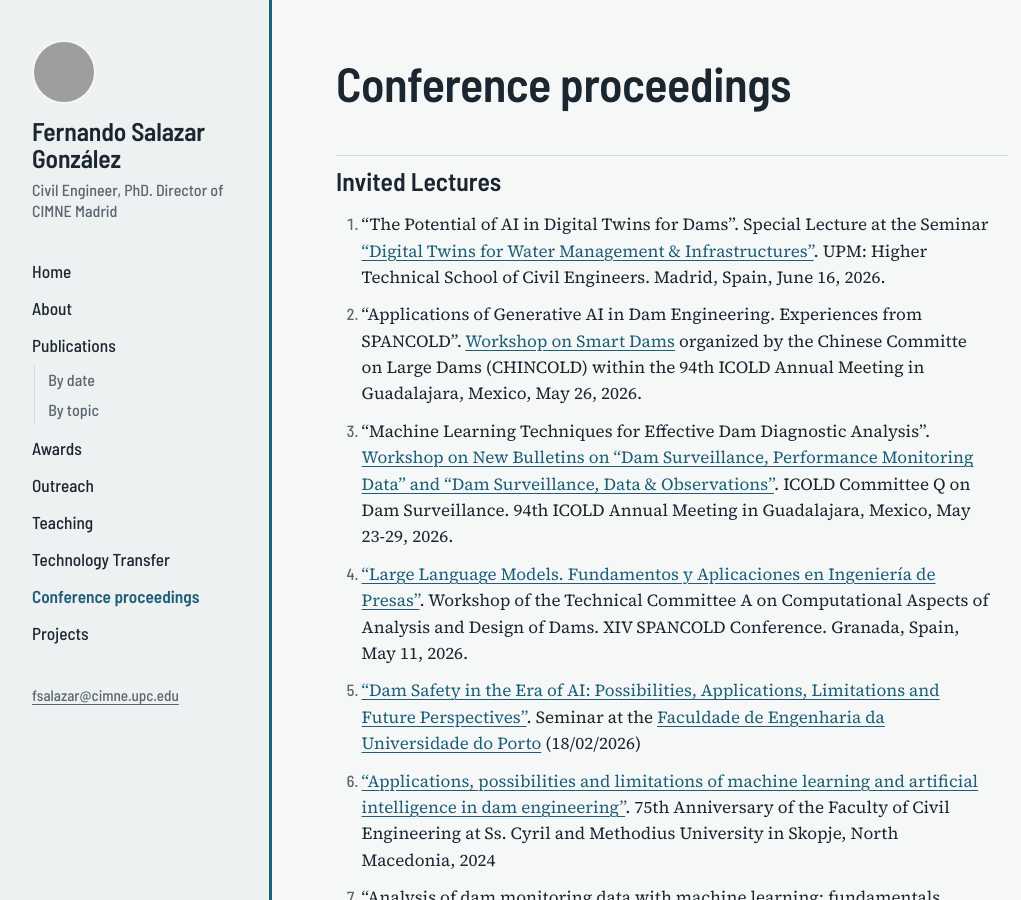
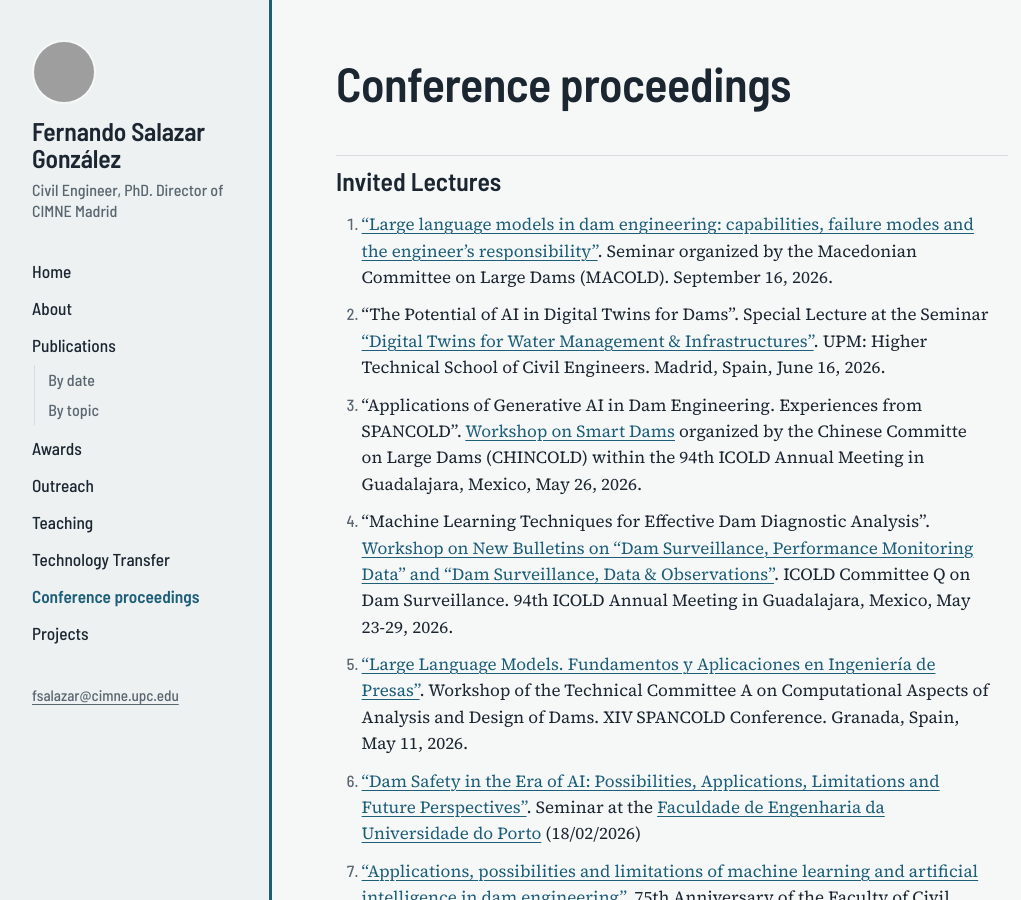
Before and after one commit to fersa/fsalazarcimne, a Jekyll site: the page built from conference-proceedings.md, in a window 1280 px wide and 900 px high. Shown: the whole window, without its empty margins (0-1021 px from the left). Built offline with Jekyll 4.4.1, drawn with Linux system fonts in a browser that asks for light colours; grey boxes are pictures that could not be loaded.

Commit message:
Add MACOLD invited lecture on LLMs in dam engineering
Co-Authored-By: Claude Opus 5.5 <noreply@anthropic.com>

```diff
--- a/conference-proceedings.md
+++ b/conference-proceedings.md
@@ -5,17 +5,18 @@ permalink: /conference-proceedings/
 ---
 ## Invited Lectures
 
-1. "The Potential of AI in Digital Twins for Dams". Special Lecture at the Seminar ["Digital Twins for Water Management & Infrastructures"](https://lnkd.in/p/esSWnEsc). UPM: Higher Technical School of Civil Engineers. Madrid, Spain, June 16, 2026.
-2. "Applications of Generative AI in Dam Engineering. Experiences from SPANCOLD". [Workshop on Smart Dams](https://lnkd.in/p/envXBhjQ) organized by the Chinese Committe on Large Dams (CHINCOLD) within the 94th ICOLD Annual Meeting in Guadalajara, Mexico, May 26, 2026.
-3. "Machine Learning Techniques for Effective Dam Diagnostic Analysis". [Workshop on New Bulletins on “Dam Surveillance, Performance Monitoring Data” and “Dam Surveillance, Data & Observations”](https://lnkd.in/p/envXBhjQ). ICOLD Committee Q on Dam Surveillance. 94th ICOLD Annual Meeting in Guadalajara, Mexico, May 23-29, 2026.
-4. ["Large Language Models. Fundamentos y Aplicaciones en Ingeniería de Presas"](https://lnkd.in/p/e8ihk6HC). Workshop of the Technical Committee A on Computational Aspects of Analysis and Design of Dams. XIV SPANCOLD Conference. Granada, Spain, May 11, 2026.
-5. ["Dam Safety in the Era of AI: Possibilities, Applications, Limitations and Future Perspectives"](https://www.linkedin.com/posts/fernando-salazar-cimne-upc_last-week-i-had-the-pleasure-of-visiting-activity-7432385243086696448-cK04). Seminar at the [Faculdade de Engenharia da Universidade do Porto](https://www.linkedin.com/company/feup/) (18/02/2026)
-6. [“Applications, possibilities and limitations of machine learning and artificial intelligence in dam engineering”](https://www.linkedin.com/posts/fernando-salazar-cimne-upc_dam-engineering-skopje-activity-7249079411113611264-4eue). 75th Anniversary of the Faculty of Civil Engineering at Ss. Cyril and Methodius University in Skopje, North Macedonia, 2024
-7. “Analysis of dam monitoring data with machine learning: fundamentals, possibilities and free-use software”. Delivered at the meeting of the Committee A of SPANCOLD during the “[Jornadas Españolas de Presas](https://www.spancold.org/event/xiii-jornadas-espanolas-de-presas/)”, Barcelona, June, 2024.
-8. “Combination of advanced numerical methods and machine learning for dam safety assessment”. 11th ICOLD European Club Symposium, Chania, Greece, October 2019
-9. “New technologies for strengthening dam safety and resilience”. Meeting of the European Club of National Committes of ICOLD. Vienna, Austria, 2018.
-10. “The role of numerical models in research and design of dam spillways”. CEDEX, Madrid, Spain, 2013.
-11. “Development of numerical methods at CIMNE for dam safety analysis”. US Bureau of Reclamation (USBR). Denver, Colorado, USA, 2010.
+1. ["Large language models in dam engineering: capabilities, failure modes and the engineer's responsibility"](https://hdl.handle.net/2117/478933). Seminar organized by the Macedonian Committee on Large Dams (MACOLD). September 16, 2026.
+2. "The Potential of AI in Digital Twins for Dams". Special Lecture at the Seminar ["Digital Twins for Water Management & Infrastructures"](https://lnkd.in/p/esSWnEsc). UPM: Higher Technical School of Civil Engineers. Madrid, Spain, June 16, 2026.
+3. "Applications of Generative AI in Dam Engineering. Experiences from SPANCOLD". [Workshop on Smart Dams](https://lnkd.in/p/envXBhjQ) organized by the Chinese Committe on Large Dams (CHINCOLD) within the 94th ICOLD Annual Meeting in Guadalajara, Mexico, May 26, 2026.
+4. "Machine Learning Techniques for Effective Dam Diagnostic Analysis". [Workshop on New Bulletins on “Dam Surveillance, Performance Monitoring Data” and “Dam Surveillance, Data & Observations”](https://lnkd.in/p/envXBhjQ). ICOLD Committee Q on Dam Surveillance. 94th ICOLD Annual Meeting in Guadalajara, Mexico, May 23-29, 2026.
+5. ["Large Language Models. Fundamentos y Aplicaciones en Ingeniería de Presas"](https://lnkd.in/p/e8ihk6HC). Workshop of the Technical Committee A on Computational Aspects of Analysis and Design of Dams. XIV SPANCOLD Conference. Granada, Spain, May 11, 2026.
+6. ["Dam Safety in the Era of AI: Possibilities, Applications, Limitations and Future Perspectives"](https://www.linkedin.com/posts/fernando-salazar-cimne-upc_last-week-i-had-the-pleasure-of-visiting-activity-7432385243086696448-cK04). Seminar at the [Faculdade de Engenharia da Universidade do Porto](https://www.linkedin.com/company/feup/) (18/02/2026)
+7. [“Applications, possibilities and limitations of machine learning and artificial intelligence in dam engineering”](https://www.linkedin.com/posts/fernando-salazar-cimne-upc_dam-engineering-skopje-activity-7249079411113611264-4eue). 75th Anniversary of the Faculty of Civil Engineering at Ss. Cyril and Methodius University in Skopje, North Macedonia, 2024
+8. “Analysis of dam monitoring data with machine learning: fundamentals, possibilities and free-use software”. Delivered at the meeting of the Committee A of SPANCOLD during the “[Jornadas Españolas de Presas](https://www.spancold.org/event/xiii-jornadas-espanolas-de-presas/)”, Barcelona, June, 2024.
+9. “Combination of advanced numerical methods and machine learning for dam safety assessment”. 11th ICOLD European Club Symposium, Chania, Greece, October 2019
+10. “New technologies for strengthening dam safety and resilience”. Meeting of the European Club of National Committes of ICOLD. Vienna, Austria, 2018.
+11. “The role of numerical models in research and design of dam spillways”. CEDEX, Madrid, Spain, 2013.
+12. “Development of numerical methods at CIMNE for dam safety analysis”. US Bureau of Reclamation (USBR). Denver, Colorado, USA, 2010.
 
 ## Conference Proceedings
 
```
